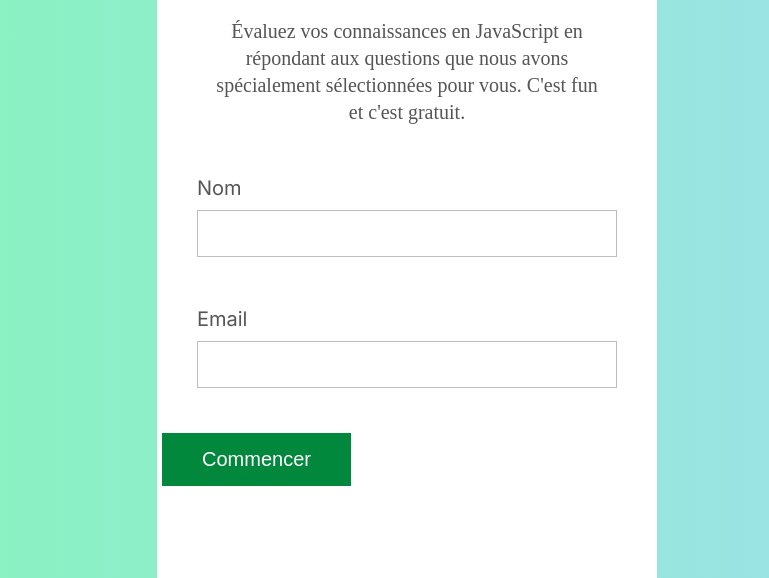
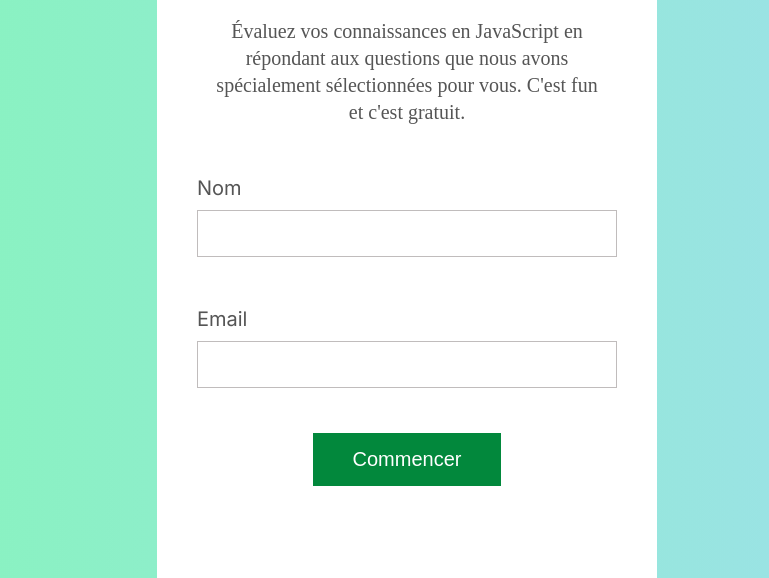
Before and after one commit to amos-bafuna/quiz-js, a plain HTML site: page index.html in a window 1280 px wide. Shown: the part 222-800 px from the top of the page, without its empty margins (253-1022 px from the left). Drawn offline with Linux system fonts and the light colour scheme.

Commit message:
Fix: center the submit button

```diff
--- a/index.html
+++ b/index.html
@@ -27,7 +27,7 @@
                     <label for="email" class="form-label">Email</label>
                     <input type="email" id="email" class="form-control">
                 </div>
-                <div group-submit>
+                <div class="group-submit">
                     <button type="submit" class="btn-submit">Commencer</button>
                 </div>
             </form>
```
